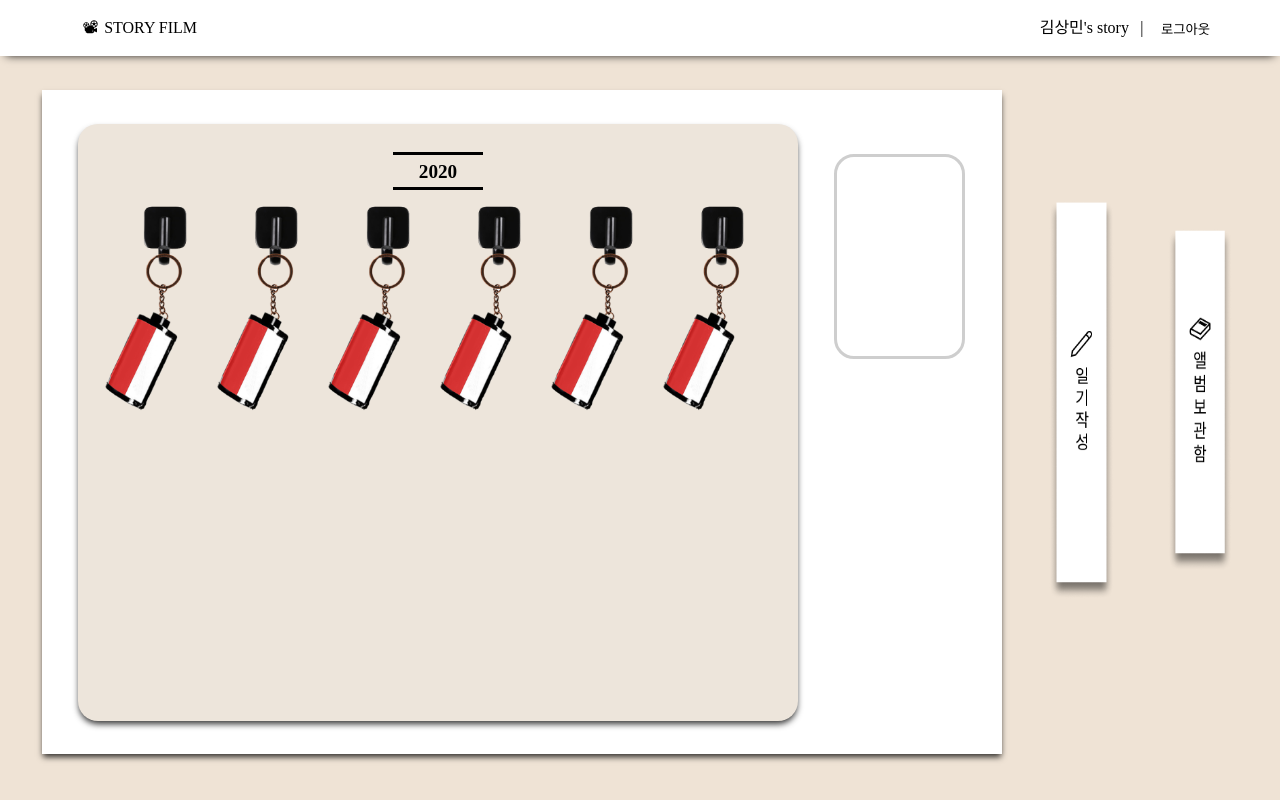
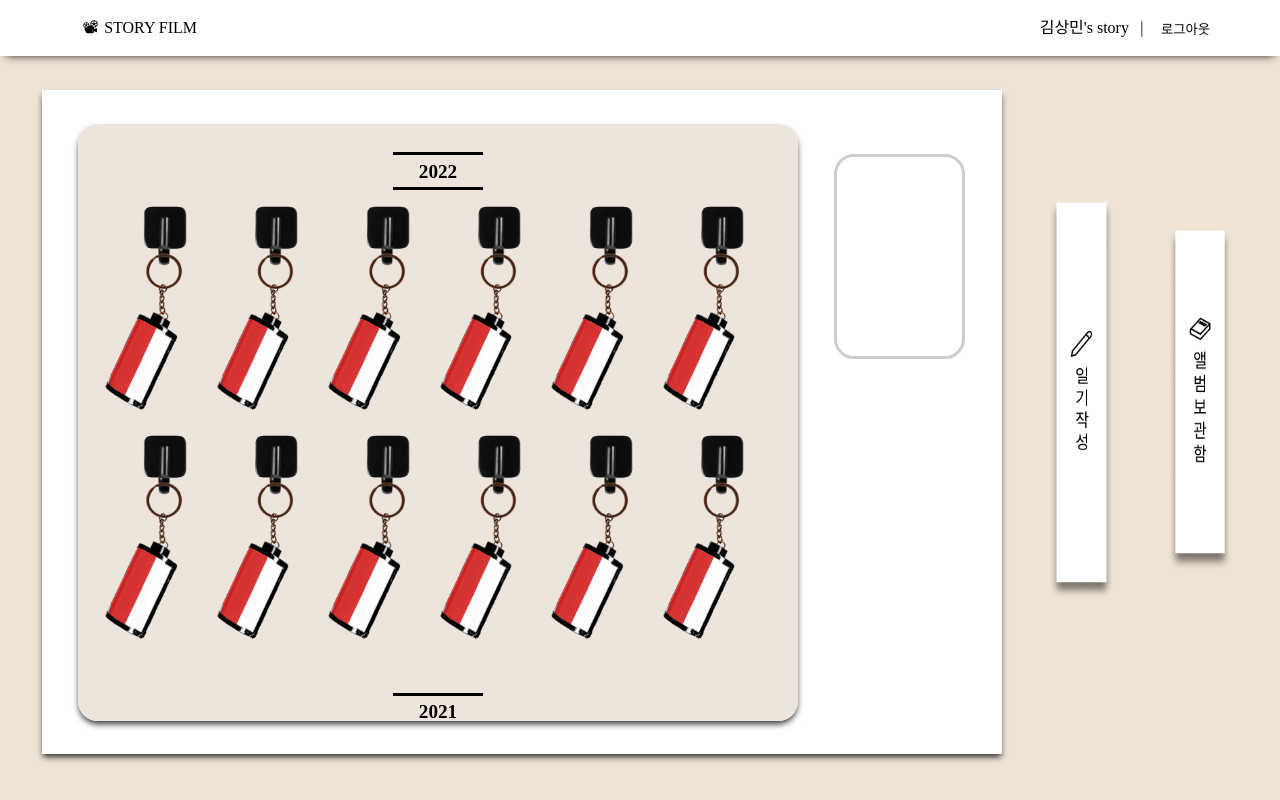
Before and after one commit to Likelion-SSU-10th-Team/StoryFilm-Frontend-JS, a React (Create React App) app: page /films in a window 1280 px wide. Built offline with nearby package versions, Linux system fonts and the light colour scheme.

Commit message:
필름보관함

```diff
--- a/src/routers/Films.js
+++ b/src/routers/Films.js
@@ -3,6 +3,7 @@ import { colors } from "../colors";
 import Layout from "../components/Layout";
 import { AlbumNavMini, MainNavMini } from "../components/navigation";
 import FilmImgSrc from "../assets/filmRing.png";
+import { useEffect, useState } from "react";
 
 const Container = styled.div``;
 
@@ -34,6 +35,10 @@ const ContentBox = styled.div`
   height: 90%;
   border-radius: 20px;
   box-shadow: 0px 4px 6px -1px rgba(0, 0, 0, 0.8);
+  overflow-y: scroll;
+  &::-webkit-scrollbar {
+    width: 0;
+  }
 `;
 
 const FilmCounter = styled.div`
@@ -55,7 +60,7 @@ const YearBox = styled.div`
   margin-top: 4%;
 `;
 
-const YearHeader = styled.div`
+const Year = styled.div`
   width: 7vw;
   height: 4vh;
   border-top: solid;
@@ -66,13 +71,15 @@ const YearHeader = styled.div`
   font-size: larger;
   font-weight: 600;
   margin-bottom: 2%;
+  position: sticky;
+  top: 3%;
 `;
 
 const FilmBox = styled.div`
   width: 100%;
   height: auto;
   display: flex;
-  justify-content: flex-start
+  justify-content: flex-start;
   align-items: flex-start;
   flex-wrap: wrap;
 `;
@@ -81,6 +88,7 @@ const Film = styled.div`
   width: 12%;
   height: 26vh;
   margin-left: 3.5%;
+  margin-bottom: 3%;
 `;
 
 const FilmImg = styled.img`
@@ -89,6 +97,47 @@ const FilmImg = styled.img`
 `;
 
 const Films = () => {
+  // const [loading, setLoading] = useState(true);
+  // const [filmsList, setFilmsList] = useState([]);
+  // const getFilms = async () => {
+  //   const response = await fetch("");
+  //   const json = response.json();
+  //   setFilmsList(json.data.films);
+  // };
+  // useEffect(() => {
+  //   getFilms();
+  //   setLoading(false);
+  //   return;
+  // }, [filmsList]);
+
+  const filmList = [
+    { id: "1", year: "2022", period: "10.05 ~ 11.15" },
+    { id: "2", year: "2022", period: "10.05 ~ 11.15" },
+    { id: "3", year: "2020", period: "10.05 ~ 11.15" },
+    { id: "4", year: "2022", period: "10.05 ~ 11.15" },
+    { id: "5", year: "2021", period: "10.05 ~ 11.15" },
+    { id: "6", year: "2022", period: "10.05 ~ 11.15" },
+    { id: "7", year: "2021", period: "10.05 ~ 11.15" },
+    { id: "8", year: "2022", period: "10.05 ~ 11.15" },
+    { id: "9", year: "2022", period: "10.05 ~ 11.15" },
+    { id: "10", year: "2020", period: "10.05 ~ 11.15" },
+    { id: "11", year: "2022", period: "10.05 ~ 11.15" },
+    { id: "12", year: "2022", period: "10.05 ~ 11.15" },
+    { id: "13", year: "2021", period: "10.05 ~ 11.15" },
+    { id: "14", year: "2022", period: "10.05 ~ 11.15" },
+    { id: "15", year: "2021", period: "10.05 ~ 11.15" },
+    { id: "16", year: "2021", period: "10.05 ~ 11.15" },
+    { id: "17", year: "2022", period: "10.05 ~ 11.15" },
+    { id: "18", year: "2022", period: "10.05 ~ 11.15" },
+    { id: "19", year: "2022", period: "10.05 ~ 11.15" },
+    { id: "20", year: "2021", period: "10.05 ~ 11.15" },
+    { id: "21", year: "2021", period: "10.05 ~ 11.15" },
+    { id: "22", year: "2021", period: "10.05 ~ 11.15" },
+    { id: "23", year: "2021", period: "10.05 ~ 11.15" },
+    { id: "24", year: "2021", period: "10.05 ~ 11.15" },
+    { id: "25", year: "2021", period: "10.05 ~ 11.15" },
+  ];
+
   return (
     <Container>
       <Layout bgColor={colors.bgColor} />
@@ -96,26 +145,39 @@ const Films = () => {
         <Frame>
           <ContentBox bgColor={colors.filmBgColor}>
             <YearBox>
-              <YearHeader>2020</YearHeader>
+              <Year>2022</Year>
               <FilmBox>
-                <Film>
+                {filmList.map((film) =>
+                  film.year === "2022" ? (
+                    <Film key={film.id}>
                       <FilmImg src={FilmImgSrc} />
                     </Film>
-                <Film>
+                  ) : null
+                )}
+              </FilmBox>
+            </YearBox>
+            <YearBox>
+              <Year>2021</Year>
+              <FilmBox>
+                {filmList.map((film) =>
+                  film.year === "2021" ? (
+                    <Film key={film.id}>
                       <FilmImg src={FilmImgSrc} />
                     </Film>
-                <Film>
+                  ) : null
+                )}
+              </FilmBox>
+            </YearBox>
+            <YearBox>
+              <Year>2020</Year>
+              <FilmBox>
+                {filmList.map((film) =>
+                  film.year === "2020" ? (
+                    <Film key={film.id}>
                       <FilmImg src={FilmImgSrc} />
                     </Film>
-                <Film>
-                  <FilmImg src={FilmImgSrc} />
-                </Film>
-                <Film>
-                  <FilmImg src={FilmImgSrc} />
-                </Film>
-                <Film>
-                  <FilmImg src={FilmImgSrc} />
-                </Film>
+                  ) : null
+                )}
               </FilmBox>
             </YearBox>
           </ContentBox>
```
Lines whose indentation alone changed are shown as unchanged.
